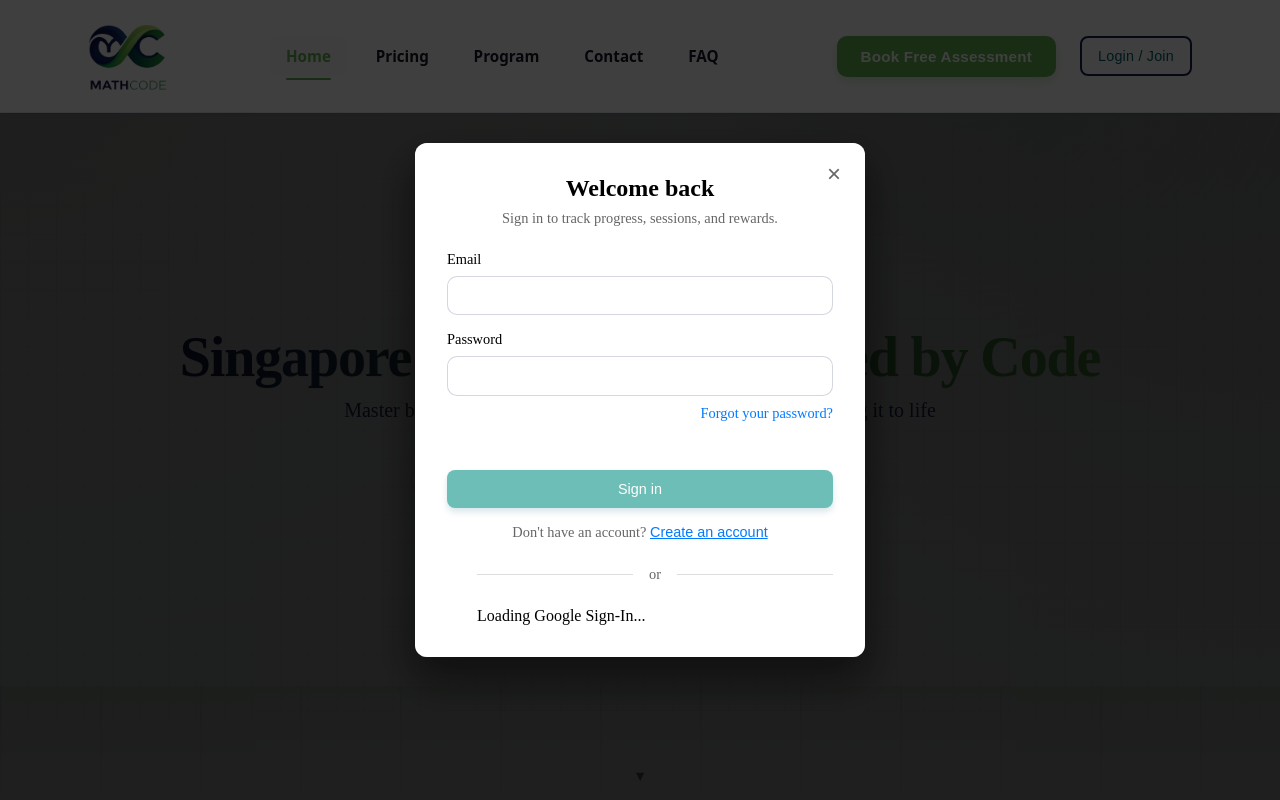
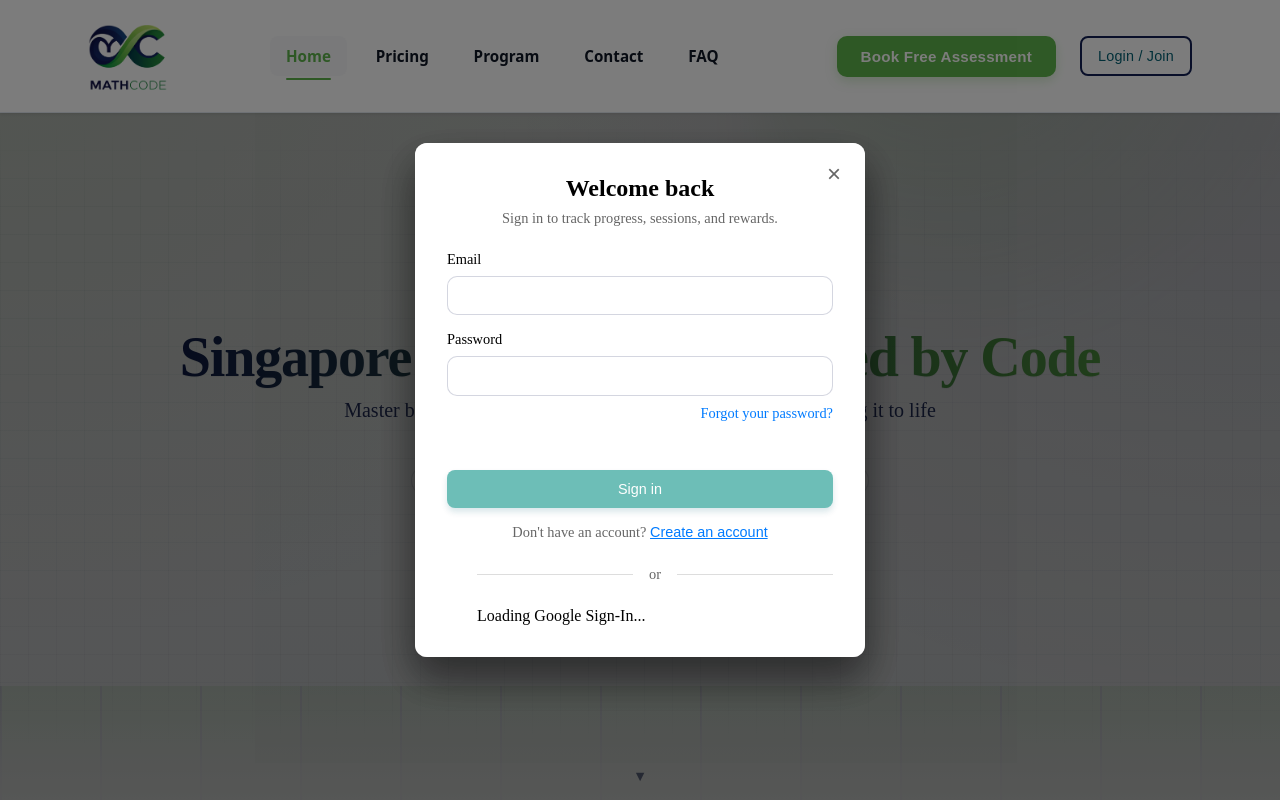
Before and after one commit to JericoDj/MathCode-Web, a React (Vite) app: page / in a window 1280 px wide. Both pictures are taken after a click on the button "Login / Join". Shown: the top 800 px of the page. Built offline with nearby package versions, Linux system fonts and the light colour scheme; no server answers.

Commit message:
added changes

```diff
--- a/src/components/AuthModal/AuthModal.css
+++ b/src/components/AuthModal/AuthModal.css
@@ -177,7 +177,7 @@
   left: 0;
   right: 0;
   bottom: 0;
-  background: rgba(0, 0, 0, 0.5);
+  background: rgba(0, 0, 0, 0.3);
   display: flex;
   align-items: center;
   justify-content: center;
```
